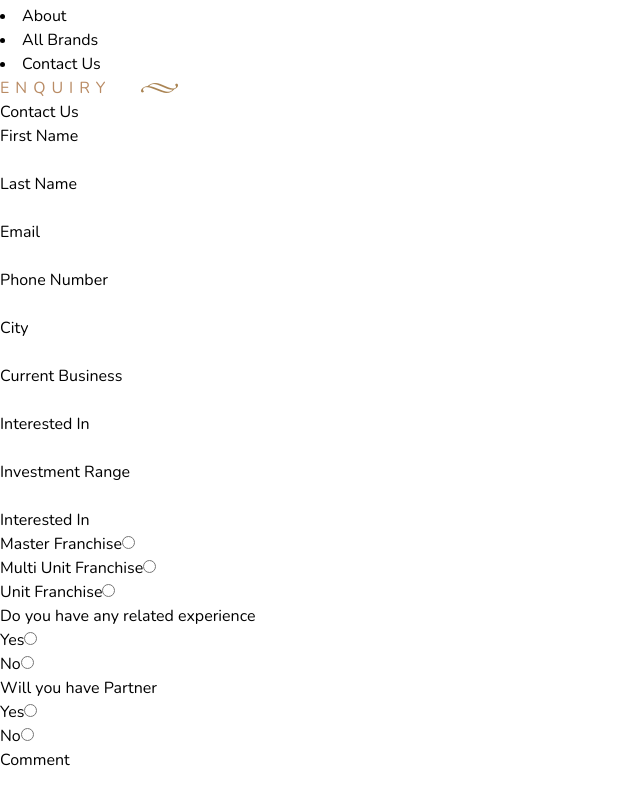
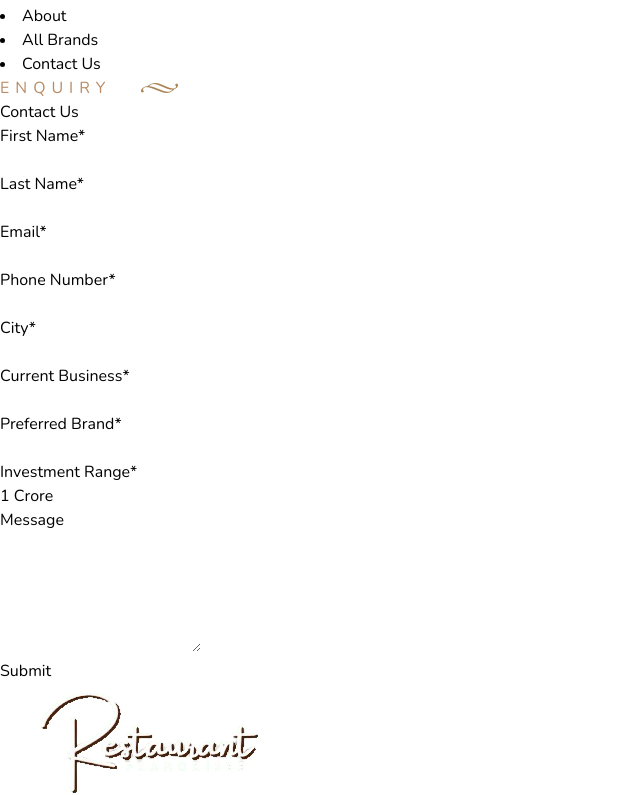
Before and after one commit to ZyX-N/Franchise, a Next.js app: page /contact in a window 1280 px wide. Shown: the part 308-1103 px from the top of the page, without its empty margins (0-640 px from the left). Built offline with nearby package versions, Linux system fonts and the light colour scheme.

Commit message:
Enquiry Form update

```diff
--- a/src/app/(pages)/about/page.tsx
+++ b/src/app/(pages)/about/page.tsx
@@ -1,4 +1,5 @@
 import Image from "next/image";
+import about1 from "../../../assets/image/about-1.jpg"
 
 export default function Home() {
   return (
@@ -16,9 +17,7 @@ export default function Home() {
         <div className="w-full lg:w-1/2 flex justify-center lg:justify-end items-center px-2 lg:px-6">
           <div className="p-1 border rounded-md border-gray-900">
             <Image
-              src={
-                "https://www.brandsandbranches.com/upload/gallery/main/banner-131725465251.jpg"
-              }
+              src={about1}
               alt="ZORRO"
               width={400}
               height={400}
--- a/src/app/_components/Footer/index.tsx
+++ b/src/app/_components/Footer/index.tsx
@@ -87,8 +87,7 @@ const Footer = () => {
       <div className="border-t flex justify-center items-center py-3">
         <p className="text-gray-400 text-xl">
           &copy; 2025{" "}
-          <span className="font-semibold text-gray-200">Awesome</span>{" "}
-          Agency
+          <span className="font-semibold text-gray-200">Resturant Franchisee</span>{" "}
         </p>
       </div>
     </footer>
--- a/src/app/_components/Form/Enquiry.tsx
+++ b/src/app/_components/Form/Enquiry.tsx
@@ -3,7 +3,7 @@
 import { useState } from "react";
 import Input from "../Input/Input";
 import Textarea from "../Input/Textarea";
-import Radio from "../Input/Radio";
+import Dropdown from "../Input/Dropdown";
 
 interface formDataProp {
   firstName: string;
@@ -12,30 +12,15 @@ interface formDataProp {
   phone: string;
   city: string;
   currentBusiness: string;
-  interestedIn: string;
+  preferredBrand: string;
   investmentRange: string;
-  interestedInRadio: string;
-  relevantExperience: "yes" | "no" | "";
-  partner: "yes" | "no" | "";
+  // interestedInRadio: string;
+  // relevantExperience: "yes" | "no" | "";
+  // partner: "yes" | "no" | "";
   comment: string;
 }
 
 export default function EnquiryForm() {
-  const [formData, setFormData] = useState<formDataProp>({
-    firstName: "",
-    lastName: "",
-    email: "",
-    phone: "",
-    city: "",
-    currentBusiness: "",
-    interestedIn: "",
-    investmentRange: "",
-    interestedInRadio: "",
-    relevantExperience: "",
-    partner: "",
-    comment: "",
-  });
-
   const interestedInOptions = [
     { label: "Master Franchise", value: "master franchise" },
     { label: "Multi Unit Franchise", value: "multi unit franchise" },
@@ -52,6 +37,30 @@ export default function EnquiryForm() {
     { label: "No", value: "no" },
   ];
 
+  const investmentRangeOptions = [
+    { label: "1 Crore", value: "1 Crore" },
+    { label: "2 Crore", value: "2 Crore" },
+    { label: "3 Crore", value: "3 Crore" },
+  ];
+
+  const [formData, setFormData] = useState<formDataProp>({
+    firstName: "",
+    lastName: "",
+    email: "",
+    phone: "",
+    city: "",
+    currentBusiness: "",
+    preferredBrand: "",
+    investmentRange: investmentRangeOptions[0].value,
+    // interestedInRadio: "",
+    // relevantExperience: "",
+    // partner: "",
+    comment: "",
+  });
+
+  console.log(formData);
+
+
   return (
     <div className="w-full rounded-md">
       <form className="w-full py-0 px-4 sm:px-10 lg:px-20 flex flex-col gap-3 sm:gap-6 justify-center">
@@ -62,6 +71,7 @@ export default function EnquiryForm() {
               className="block mb-0.5 text-md font-medium text-gray-900"
             >
               First Name
+              <span className="text-red-600 font-medium">*</span>
             </label>
 
             <Input
@@ -82,6 +92,7 @@ export default function EnquiryForm() {
               className="block mb-0.5 text-md font-medium text-gray-900"
             >
               Last Name
+              <span className="text-red-600 font-medium">*</span>
             </label>
 
             <Input
@@ -105,6 +116,7 @@ export default function EnquiryForm() {
               className="block mb-0.5 text-md font-medium text-gray-900"
             >
               Email
+              <span className="text-red-600 font-medium">*</span>
             </label>
 
             <Input
@@ -125,6 +137,7 @@ export default function EnquiryForm() {
               className="block mb-0.5 text-md font-medium text-gray-900"
             >
               Phone Number
+              <span className="text-red-600 font-medium">*</span>
             </label>
 
             <Input
@@ -148,6 +161,7 @@ export default function EnquiryForm() {
               className="block mb-0.5 text-md font-medium text-gray-900"
             >
               City
+              <span className="text-red-600 font-medium">*</span>
             </label>
 
             <Input
@@ -168,6 +182,7 @@ export default function EnquiryForm() {
               className="block mb-0.5 text-md font-medium text-gray-900"
             >
               Current Business
+              <span className="text-red-600 font-medium">*</span>
             </label>
 
             <Input
@@ -190,17 +205,19 @@ export default function EnquiryForm() {
               htmlFor="interested-in"
               className="block mb-0.5 text-md font-medium text-gray-900"
             >
-              Interested In
+              {/* Interested In */}
+              Preferred Brand
+              <span className="text-red-600 font-medium">*</span>
             </label>
 
             <Input
               type="text"
               id="interested-in"
-              value={formData.interestedIn}
+              value={formData.preferredBrand}
               setValue={(val: string) => {
                 setFormData((prev) => ({
                   ...prev,
-                  interestedIn: val,
+                  preferredBrand: val,
                 }));
               }}
             />
@@ -211,10 +228,11 @@ export default function EnquiryForm() {
               className="block mb-0.5 text-md font-medium text-gray-900"
             >
               Investment Range
+              <span className="text-red-600 font-medium">*</span>
             </label>
 
-            <Input
-              type="text"
+            <Dropdown
+              option={investmentRangeOptions}
               id="investment-range"
               value={formData.investmentRange}
               setValue={(val: string) => {
@@ -227,7 +245,7 @@ export default function EnquiryForm() {
           </div>
         </div>
 
-        <div className="w-full flex flex-col sm:flex-row gap-3 sm:gap-6">
+        {/* <div className="w-full flex flex-col sm:flex-row gap-3 sm:gap-6">
           <div className="w-full flex flex-col justify-start">
             <label
               htmlFor="interested-in-radio"
@@ -248,9 +266,9 @@ export default function EnquiryForm() {
               }}
             />
           </div>
-        </div>
+        </div> */}
 
-        <div className="w-full flex flex-col sm:flex-row gap-3 sm:gap-6">
+        {/* <div className="w-full flex flex-col sm:flex-row gap-3 sm:gap-6">
           <div className="w-full flex flex-col justify-start">
             <label
               htmlFor="related-experience"
@@ -271,9 +289,9 @@ export default function EnquiryForm() {
               }}
             />
           </div>
-        </div>
+        </div> */}
 
-        <div className="w-full flex flex-col sm:flex-row gap-3 sm:gap-6">
+        {/* <div className="w-full flex flex-col sm:flex-row gap-3 sm:gap-6">
           <div className="w-full flex flex-col justify-start">
             <label
               htmlFor="partner"
@@ -294,7 +312,7 @@ export default function EnquiryForm() {
               }}
             />
           </div>
-        </div>
+        </div> */}
 
         <div className="w-full flex flex-col sm:flex-row gap-3 sm:gap-6">
           <div className="w-full flex flex-col justify-start">
@@ -302,7 +320,7 @@ export default function EnquiryForm() {
               htmlFor="comment"
               className="block mb-0.5 text-md font-medium text-gray-900"
             >
-              Comment
+              Message
             </label>
 
             <Textarea
--- /dev/null
+++ b/src/app/_components/Input/Dropdown.tsx
@@ -0,0 +1,66 @@
+import { ChangeEvent, useState } from "react";
+
+interface DropdowProp {
+  id?: string;
+  placeholder?: string;
+  value: string;
+  setValue: (val: string) => void;
+  classes?: string;
+  option: Array<any>;
+}
+
+export default function Dropdown({
+  id,
+  placeholder,
+  value,
+  setValue,
+  classes,
+  option,
+}: DropdowProp) {
+  const [dropdownOpen, setDropdownOpen] = useState(false);
+
+  const focusHandler = () => {
+    setDropdownOpen(true);
+  };
+
+  const blurHandler = () => {
+    setTimeout(() => {
+      setDropdownOpen(false);
+    }, 200);
+  };
+
+  return (
+    <div className="relative">
+      <input
+        type="text"
+        placeholder={placeholder || ""}
+        value={value}
+        onChange={() => setValue(value)}
+        className={`${classes} bg-gray-50 border border-gray-300 text-gray-900 text-sm rounded-md focus:ring-[#bf9877] focus:border-[#bf9877] outline-none block w-full p-2.5 cursor-pointer`}
+        id={id}
+        onFocus={focusHandler}
+        onBlur={blurHandler}
+      />
+      {dropdownOpen && (
+        <ul className="absolute top-full left-0 flex flex-col w-full rounded-md bg-white border shadow-lg">
+          {option.map((item, idx) => (
+            <li
+              key={item.value}
+              className={`cursor-pointer h-10 flex items-center px-4 hover:bg-[rgba(0,0,0,0.1)] ${
+                idx !== 0 && idx !== option.length - 1 ? "border-y" : ""
+              }`}
+              onClick={() => {
+                setValue(item.value);
+                setTimeout(() => {
+                  setDropdownOpen(false);
+                }, 200);
+              }}
+            >
+              {item.label}
+            </li>
+          ))}
+        </ul>
+      )}
+    </div>
+  );
+}
```
Also changed, not shown: src/app/_components/Modal/Full-Screen-Slider.tsx (+47 -8 lines), 1 other file (tests, documents, lock files or other folders).
